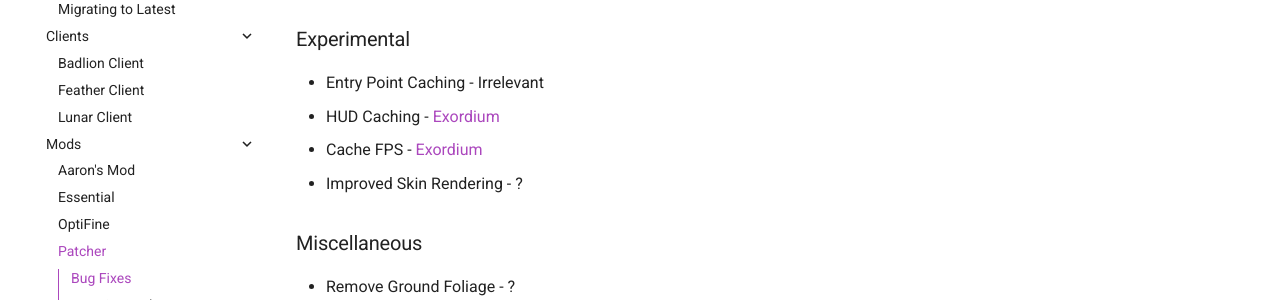
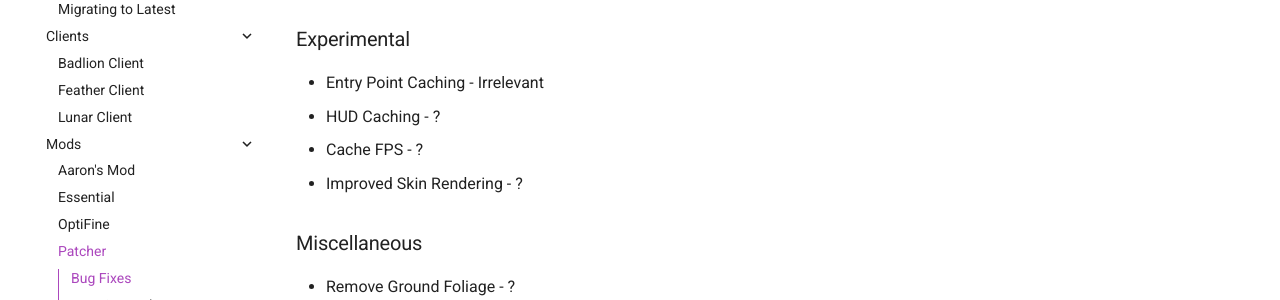
Before and after one commit to MicrocontrollersDev/Alternatives, an MkDocs documentation site: the page built from docs/latest/patcher.md, in a window 1280 px wide and 900 px high, scrolled down 682 px. Shown: the part 153-453 px from the top of the window. Built offline with MkDocs 1.6.1 and Material for MkDocs 9.7.7, drawn with Linux system fonts in a browser that asks for light colours; comment, search, counter and statistics services are not loaded.

Commit message:
remove exordium from patcher

```diff
--- a/docs/latest/patcher.md
+++ b/docs/latest/patcher.md
@@ -24,8 +24,8 @@ This list is based off all features that exist in PolyPatcher and/or Patcher, as
 ### Experimental
 
 * Entry Point Caching - Irrelevant
-* HUD Caching - [Exordium](https://modrinth.com/mod/exordium)
-* Cache FPS - [Exordium](https://modrinth.com/mod/exordium)
+* HUD Caching - ?
+* Cache FPS - ?
 * Improved Skin Rendering - ?
 
 ### Miscellaneous
```
